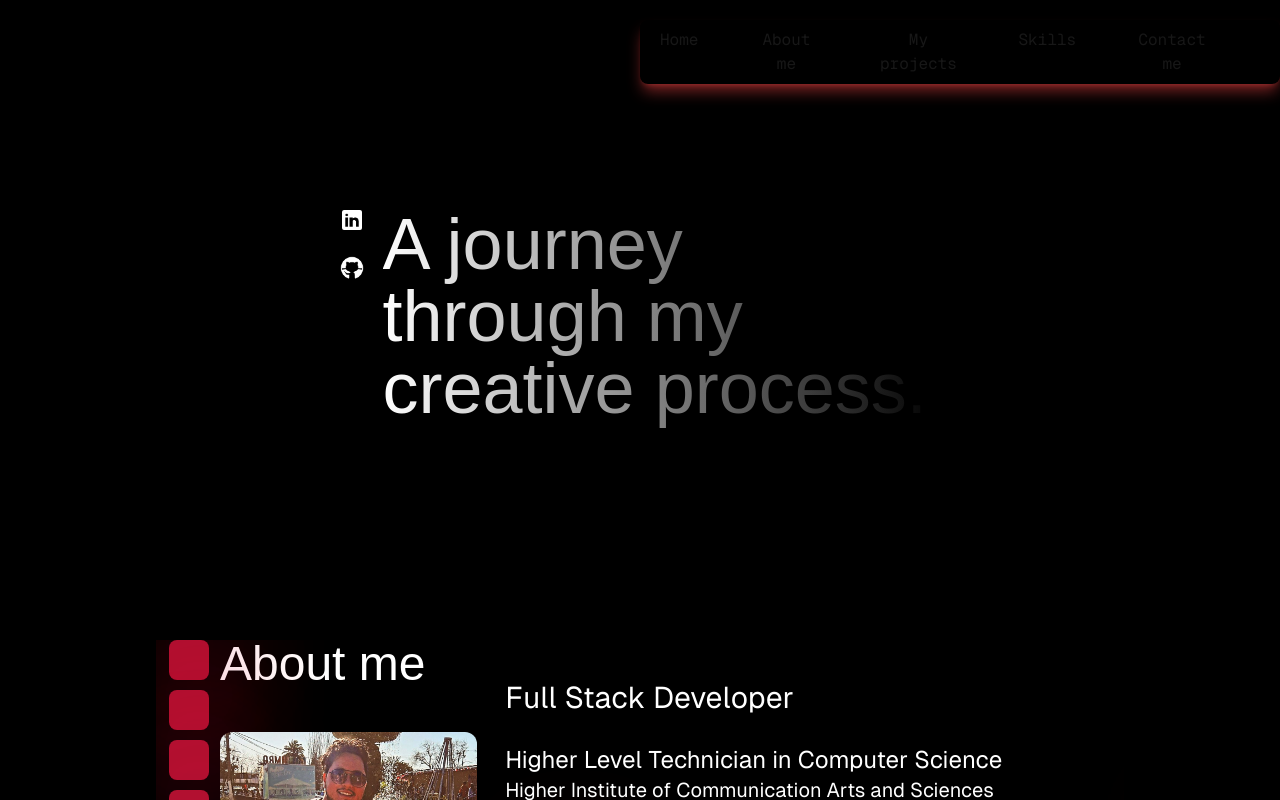
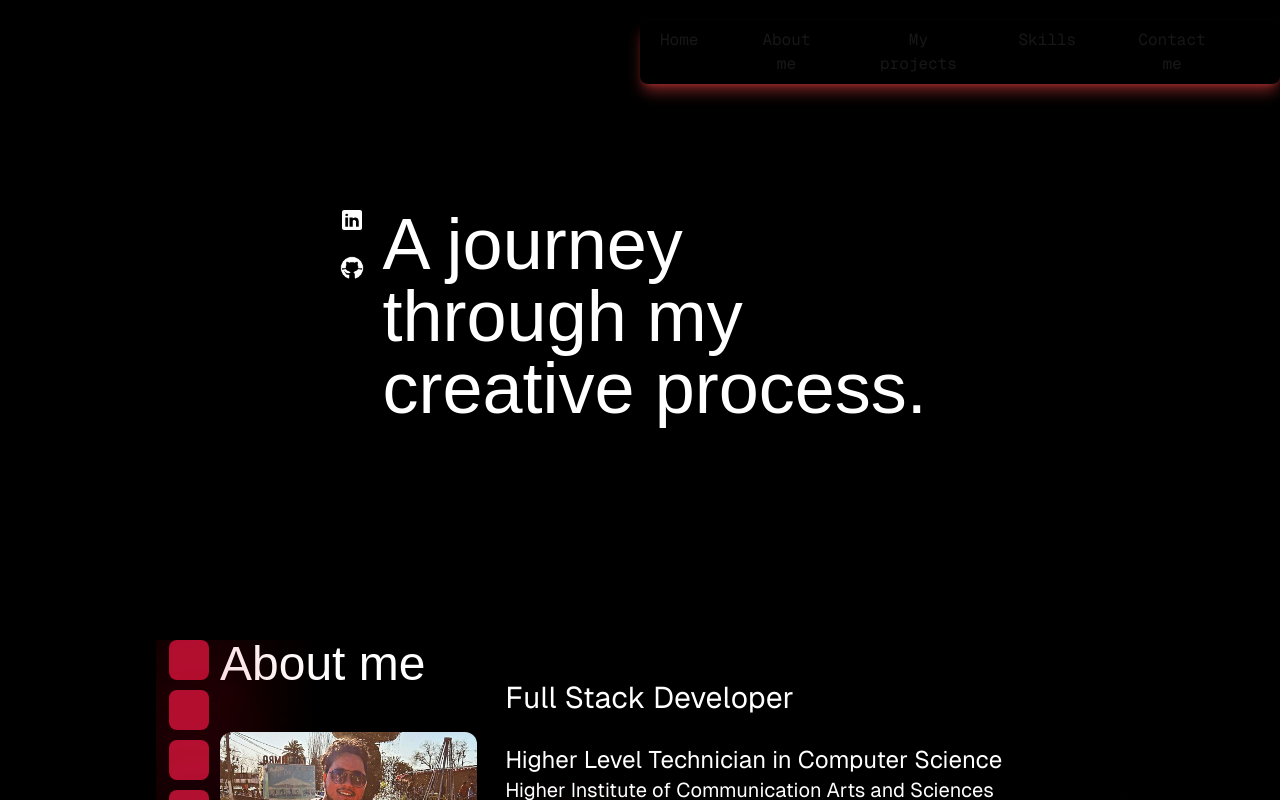
Before and after one commit to Raxter98/mi-portafolio, a Next.js app: page / in a window 1280 px wide. Shown: the top 800 px of the page. Built offline with nearby package versions, Linux system fonts and the light colour scheme.

Commit message:
cambiando color de welcome

```diff
--- a/components/welcome/page.tsx
+++ b/components/welcome/page.tsx
@@ -94,7 +94,7 @@ return (
 
       <h1
         className={
-          "text-5xl h-[20rem]   md:h-[20rem] md:text-7xl text-transparent bg-clip-text bg-gradient-to-r from-white to-black animate-pulse"
+          "text-5xl h-[20rem]   md:h-[20rem] md:text-7xl text-transparent bg-clip-text text-white animate-pulse"
         }
       >
         {render}
```
